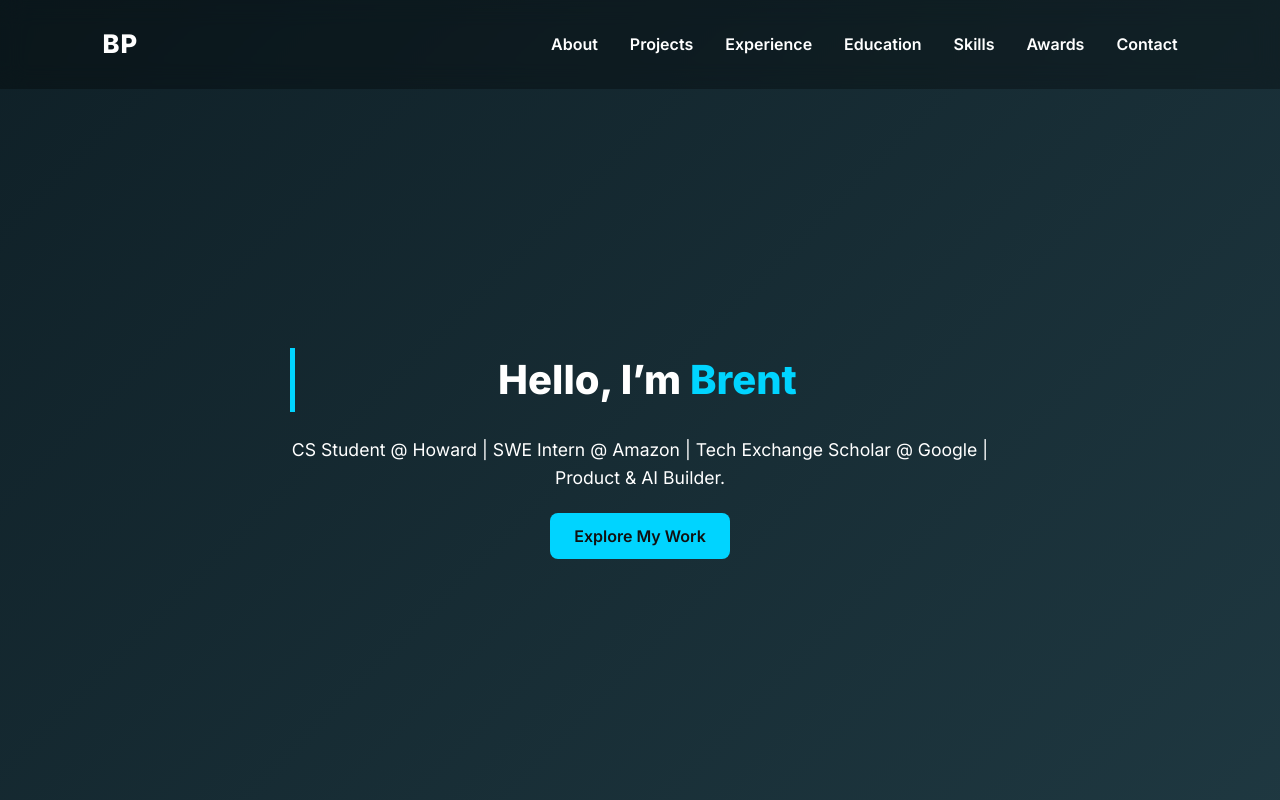
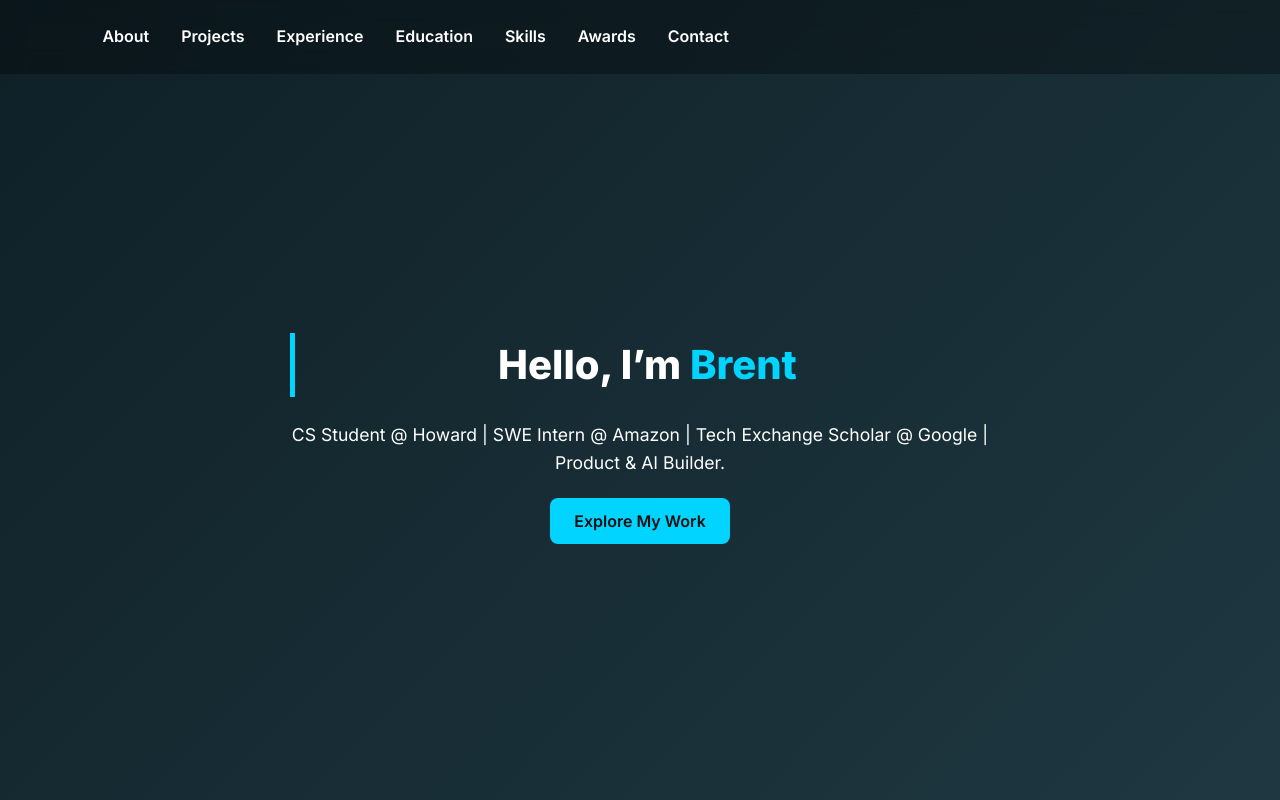
Before and after one commit to bpiper02/personal-website, a plain HTML site: page index.html in a window 1280 px wide. Shown: the top 800 px of the page. Drawn offline with Linux system fonts and the light colour scheme.

Commit message:
Update navbar

```diff
--- a/index.html
+++ b/index.html
@@ -10,7 +10,6 @@
 <body>
   <header>
     <nav class="navbar">
-      <h1 class="logo">BP</span></h1>
       <ul class="nav-links">
         <li><a href="#about">About</a></li>
         <li><a href="#projects">Projects</a></li>
```
